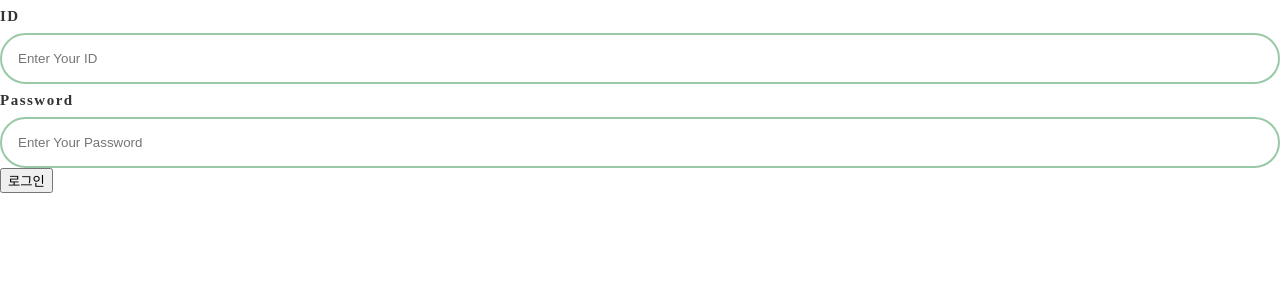
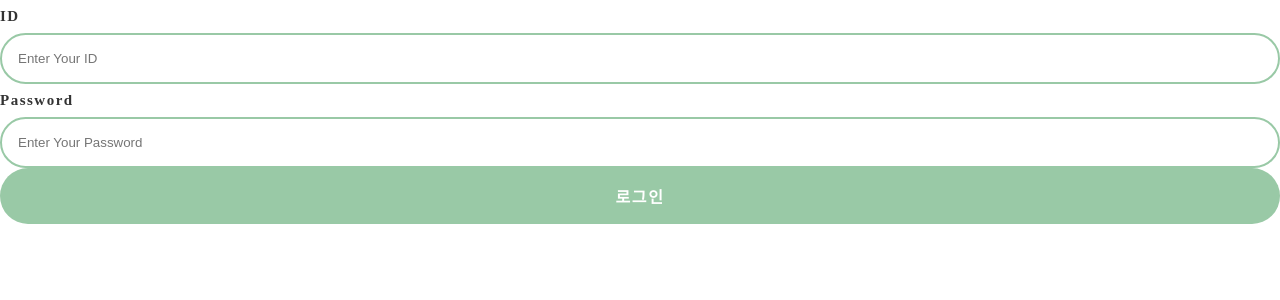
Before and after one commit to STudy-with-ST/MoVook, a React (Create React App) app in the folder front/movook-app/: page /login in a window 1280 px wide. Shown: the top 300 px of the page. Built offline with nearby package versions, Linux system fonts and the light colour scheme; a web font is replaced by a local one.

Commit message:
Feat Logoin button

```diff
--- a/front/movook-app/src/pages/Login/index.js
+++ b/front/movook-app/src/pages/Login/index.js
@@ -1,4 +1,5 @@
 import React from "react";
+import BasicButton from "../../components/common/BasicButton";
 import BasicInput from "../../components/common/BasicInput";
 import { useInput } from "../../hooks/useInput";
 const Login = () => {
@@ -11,8 +12,7 @@ const Login = () => {
       id: userId,
       password: userPw,
     };
-
-    console.log(user);
+    console.log("user: ", user);
   };
   return (
     <div>
@@ -32,7 +32,7 @@ const Login = () => {
           value={userPw}
           onChange={onChangeUserPw}
         />
-        <input type="submit" value="로그인" onClick={handleOnClick} />
+        <BasicButton text="로그인" onClick={handleOnClick} />
       </form>
     </div>
   );
```
